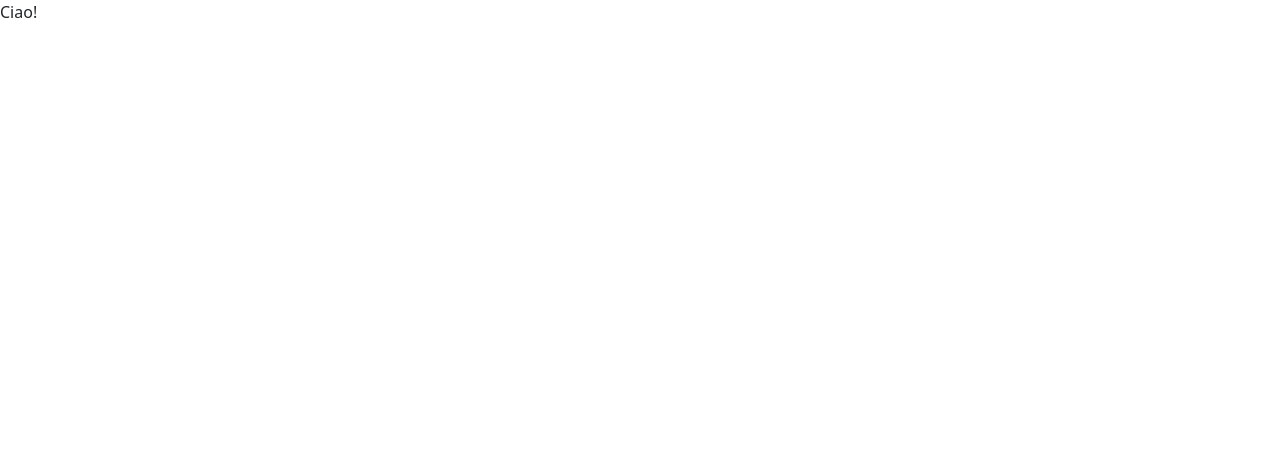
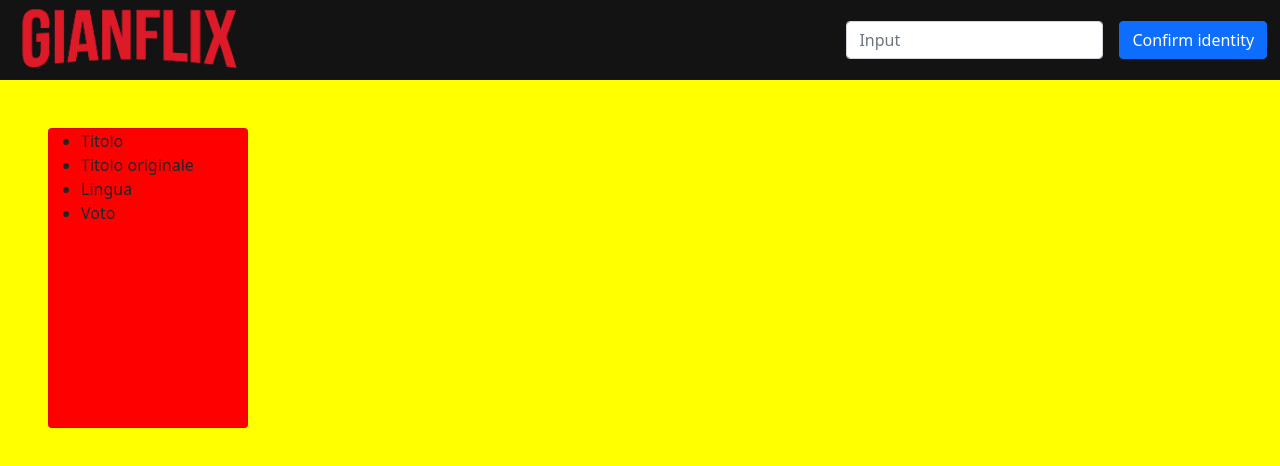
Before and after one commit to bosciu/vue-boolflix, a Vue app: page / in a window 1280 px wide. Shown: the top 466 px of the page. Built offline with nearby package versions, Linux system fonts and the light colour scheme.

Commit message:
Creazione layout base

```diff
--- a/src/App.vue
+++ b/src/App.vue
@@ -1,15 +1,18 @@
 <template>
 	<div id="app">
 		<Header />
+		<Main />
 	</div>
 </template>
 
 <script>
 import Header from "./components/Header";
+import Main from "./components/Main";
 export default {
 	name: "App",
 	components: {
-		Header
+		Header,
+		Main
 	}
 };
 </script>
--- /dev/null
+++ b/src/components/Card.vue
@@ -0,0 +1,24 @@
+<template>
+	<div class="card">
+		<ul>
+			<li>Titolo</li>
+			<li>Titolo originale</li>
+			<li>Lingua</li>
+			<li>Voto</li>
+		</ul>
+	</div>
+</template>
+
+<script>
+export default {
+	name: "Card"
+};
+</script>
+
+<style scoped>
+.card {
+	width: 200px;
+	height: 300px;
+	background-color: red;
+}
+</style>
--- a/src/components/Header.vue
+++ b/src/components/Header.vue
@@ -1,11 +1,36 @@
 <template>
-	<header>Ciao!</header>
+	<header class="d-flex">
+		<div class="logo-img">
+			<img src="../assets/images/logo.png" alt="Gianflix" />
+		</div>
+		<div class="form">
+			<Searchbar />
+		</div>
+	</header>
 </template>
 
 <script>
+import Searchbar from "./Searchbar";
 export default {
-	name: "Header"
+	name: "Header",
+	components: {
+		Searchbar
+	}
 };
 </script>
 
-<style scoped></style>
+<style lang="scss" scoped>
+@import "../style/variables";
+header {
+	height: $headerHeight;
+	padding: 0 1%;
+	justify-content: space-between;
+	background-color: $netflixGrey;
+	img {
+		height: 100%;
+	}
+	.form {
+		align-self: center;
+	}
+}
+</style>
--- /dev/null
+++ b/src/components/Main.vue
@@ -0,0 +1,23 @@
+<template>
+	<main class="p-5">
+		<Card />
+	</main>
+</template>
+
+<script>
+import Card from "./Card";
+export default {
+	name: "Main",
+	components: {
+		Card
+	}
+};
+</script>
+
+<style lang="scss" scoped>
+@import "../style/variables";
+main {
+	min-height: calc(100vh - #{$headerHeight});
+	background-color: yellow;
+}
+</style>
--- /dev/null
+++ b/src/components/Searchbar.vue
@@ -0,0 +1,20 @@
+<template>
+	<form class="row g-3">
+		<div class="col-auto">
+			<input type="text" class="form-control" placeholder="Input" />
+		</div>
+		<div class="col-auto">
+			<button type="submit" class="btn btn-primary">
+				Confirm identity
+			</button>
+		</div>
+	</form>
+</template>
+
+<script>
+export default {
+	name: "Searchbar"
+};
+</script>
+
+<style scoped></style>
--- /dev/null
+++ b/src/style/variables.scss
@@ -0,0 +1,2 @@
+$netflixGrey: #131313;
+$headerHeight: 80px;
```
Also changed, not shown: src/assets/images/logo.png (added).
